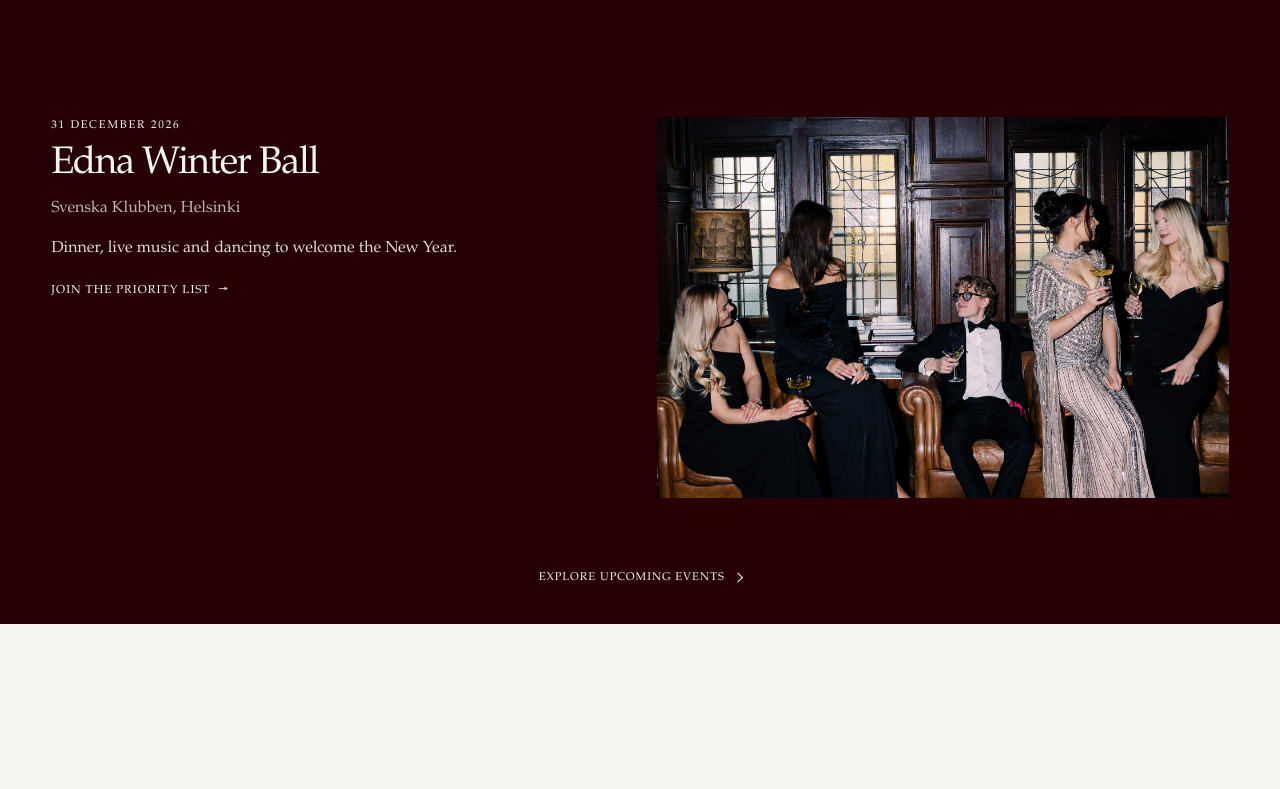
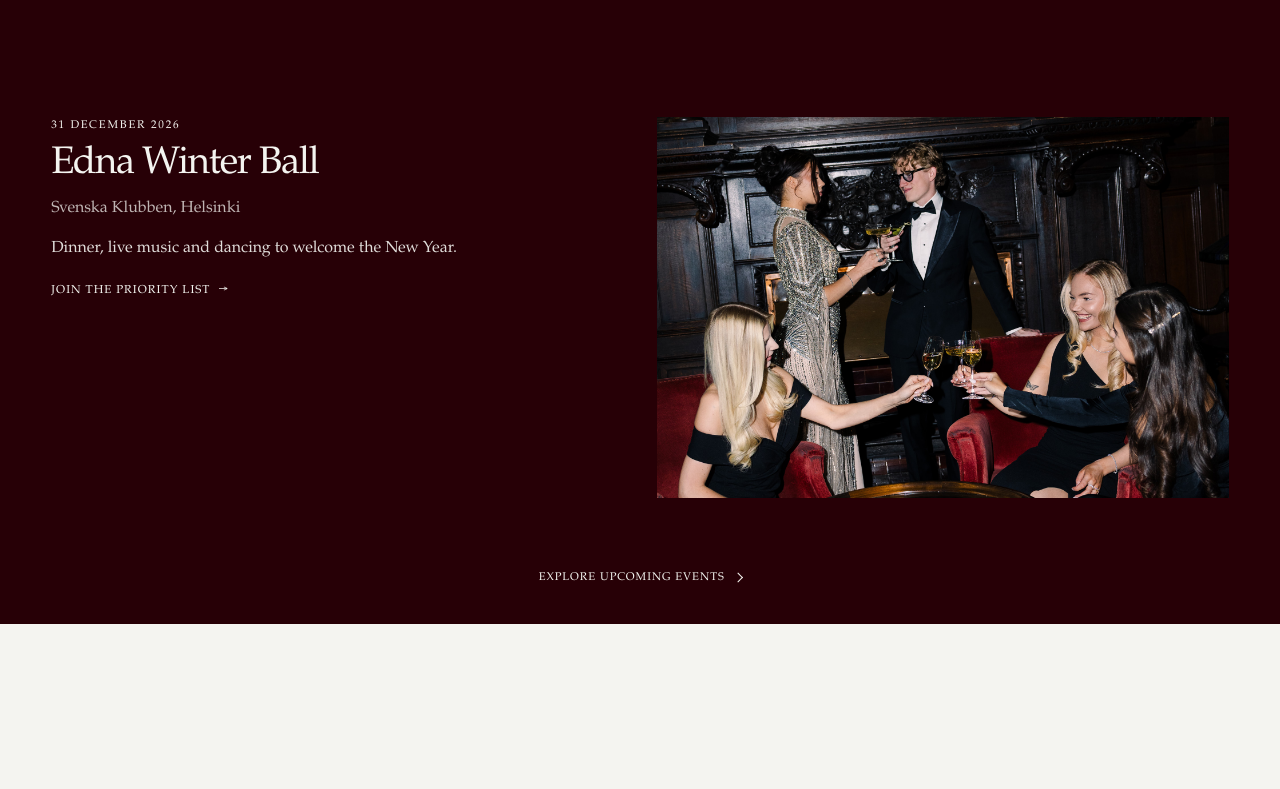
Before and after one commit to Ednasocialclub/ednasocialclub, a Next.js app: page /en in a window 1280 px wide. Shown: the part 2431-3220 px from the top of the page. Built offline with nearby package versions, Linux system fonts and the light colour scheme.

Commit message:
Replace Winter Ball event image

```diff
--- a/app/[locale]/[slug]/page.tsx
+++ b/app/[locale]/[slug]/page.tsx
@@ -211,11 +211,11 @@ function EventsPage({ locale }: { locale: Locale }) {
           <EventsList events={copy.events} compact showDetails />
           <Image
             className="events-page__image"
-            src="/edna-winter-ball-guests-helsinki.jpg"
+            src="/edna-winter-ball-fireplace-guests-helsinki.jpg"
             alt={
               locale === 'fi'
-                ? 'Viisi iltapukuun pukeutunutta vierasta ruskeiden nahkaistuinten ja lasimaalausikkunoiden äärellä'
-                : 'Five guests in evening dress gathered around brown leather seating beneath stained-glass windows'
+                ? 'Viisi juhlapukuista vierasta kohottamassa laseja punaisten nojatuolien ympärillä koristeellisen tumman puutakan edessä'
+                : 'Five elegantly dressed guests raising glasses around red armchairs in front of an ornate dark wood fireplace'
             }
             width="2000"
             height="3000"
--- a/app/[locale]/page.tsx
+++ b/app/[locale]/page.tsx
@@ -234,11 +234,11 @@ export default async function HomePage({
               <EventsList events={eventsCopy.events} compact />
               <Image
                 className="overview-events__image"
-                src="/edna-winter-ball-guests-helsinki.jpg"
+                src="/edna-winter-ball-fireplace-guests-helsinki.jpg"
                 alt={
                   locale === 'fi'
-                    ? 'Viisi iltapukuun pukeutunutta vierasta ruskeiden nahkaistuinten ja lasimaalausikkunoiden äärellä'
-                    : 'Five guests in evening dress gathered around brown leather seating beneath stained-glass windows'
+                    ? 'Viisi juhlapukuista vierasta kohottamassa laseja punaisten nojatuolien ympärillä koristeellisen tumman puutakan edessä'
+                    : 'Five elegantly dressed guests raising glasses around red armchairs in front of an ornate dark wood fireplace'
                 }
                 width="2000"
                 height="3000"
--- a/app/globals.css
+++ b/app/globals.css
@@ -1036,7 +1036,7 @@ button {
   height: auto;
   aspect-ratio: 3 / 2;
   object-fit: cover;
-  object-position: center 68%;
+  object-position: center 52%;
 }
 
 .events-page__instagram {
@@ -1204,7 +1204,7 @@ a.event-entry__cta:hover .event-entry__arrow {
   aspect-ratio: 3 / 2;
   margin: 0;
   object-fit: cover;
-  object-position: center 68%;
+  object-position: center 52%;
 }
 
 .events-list--compact {
```
Also changed, not shown: public/edna-winter-ball-fireplace-guests-helsinki.jpg (added).
